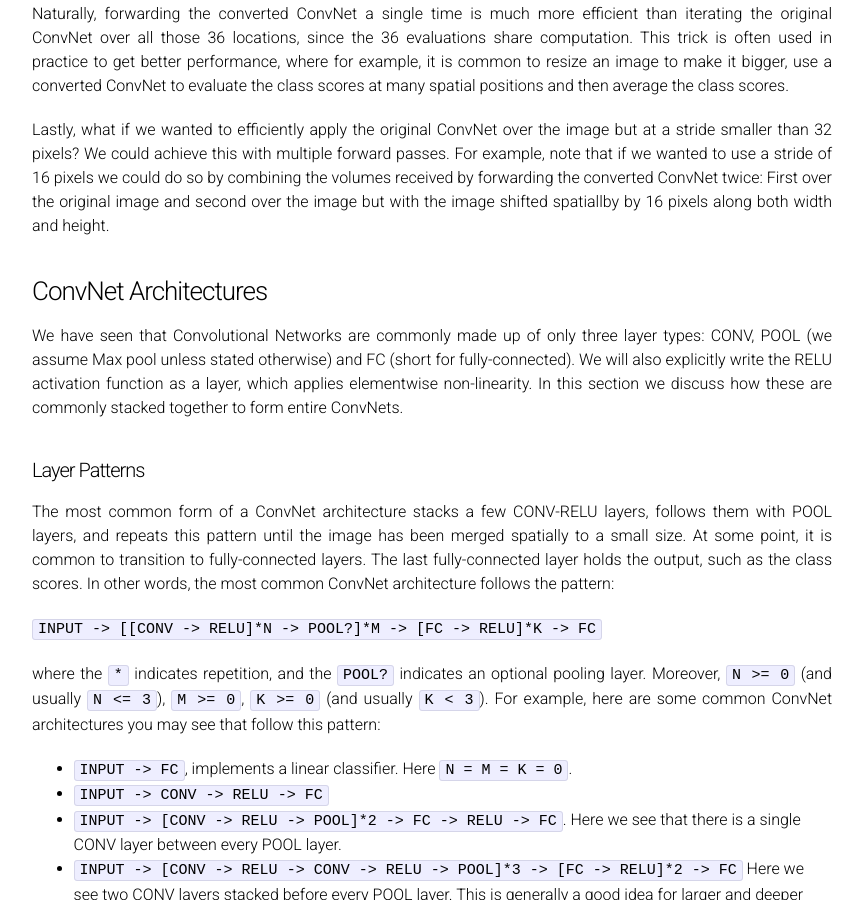
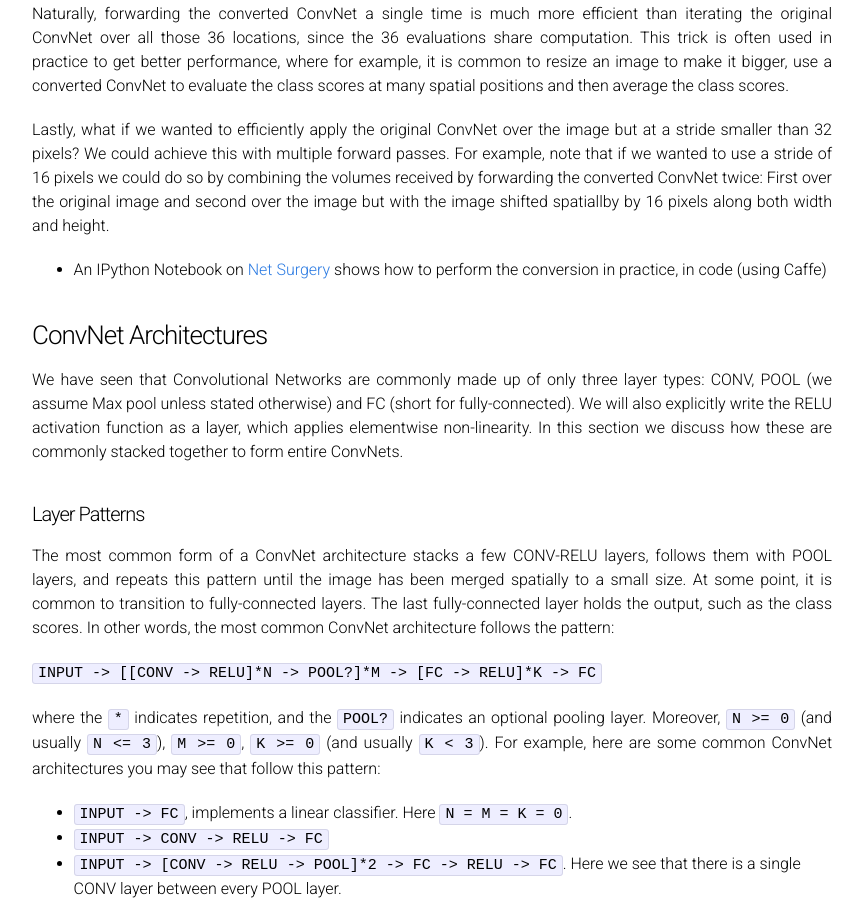
Before and after one commit to cs231n/cs231n.github.io, a Jekyll site: the page built from convolutional-networks.md, in a window 1280 px wide and 900 px high, scrolled down 12718 px. Shown: the whole window, without its empty margins (208-1072 px from the left). Built offline with Jekyll 4.4.1, drawn with Linux system fonts in a browser that asks for light colours; Markdown is read by kramdown in place of the engine named in the settings; formulas are drawn with MathJax 3.

Commit message:
add link

```diff
--- a/convolutional-networks.md
+++ b/convolutional-networks.md
@@ -254,6 +254,8 @@ Naturally, forwarding the converted ConvNet a single time is much more efficient
 
 Lastly, what if we wanted to efficiently apply the original ConvNet over the image but at a stride smaller than 32 pixels? We could achieve this with multiple forward passes. For example, note that if we wanted to use a stride of 16 pixels we could do so by combining the volumes received by forwarding the converted ConvNet twice: First over the original image and second over the image but with the image shifted spatiallby by 16 pixels along both width and height.
 
+- An IPython Notebook on [Net Surgery](https://github.com/BVLC/caffe/blob/master/examples/net_surgery.ipynb) shows how to perform the conversion in practice, in code (using Caffe)
+
 <a name='architectures'></a>
 ### ConvNet Architectures
 
```
